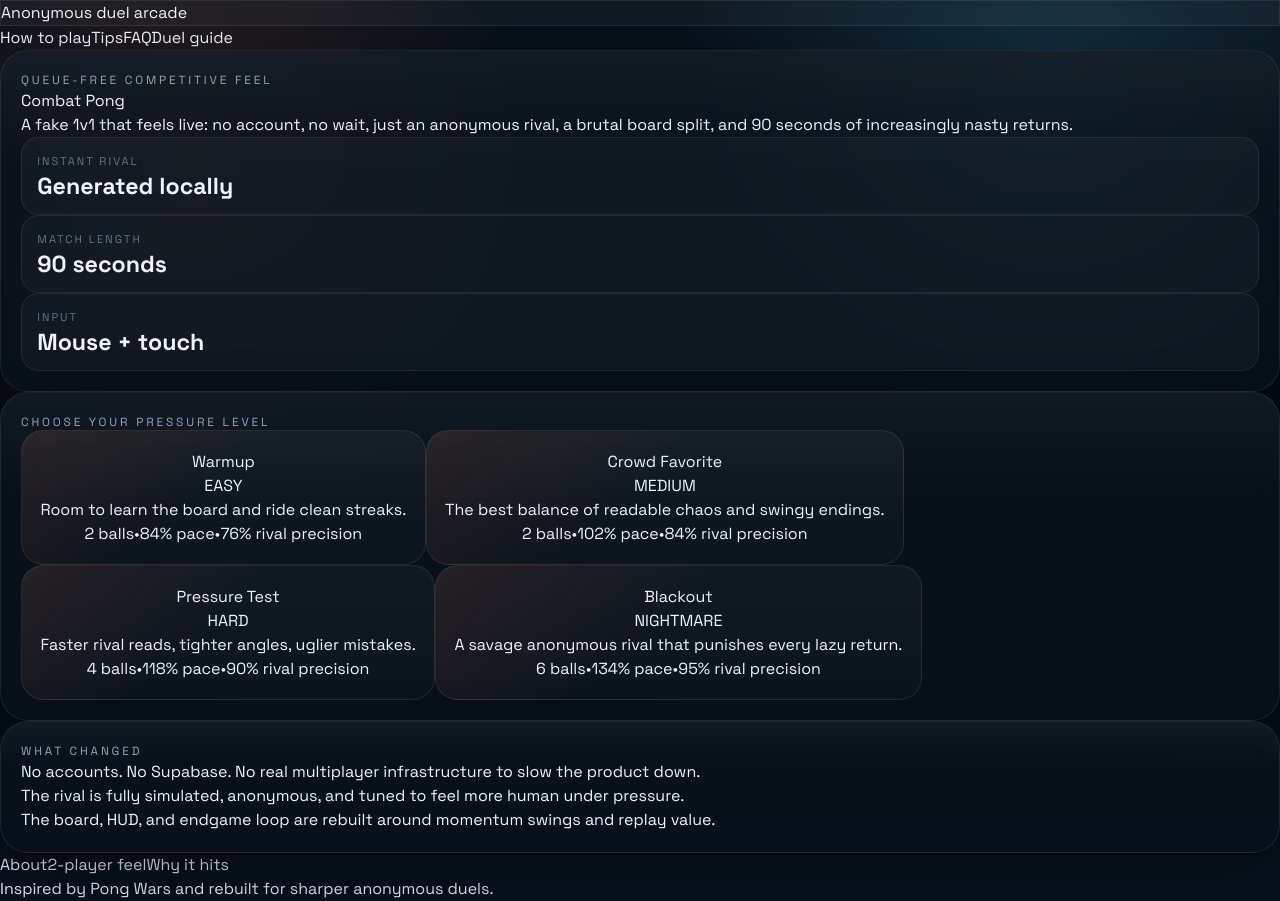
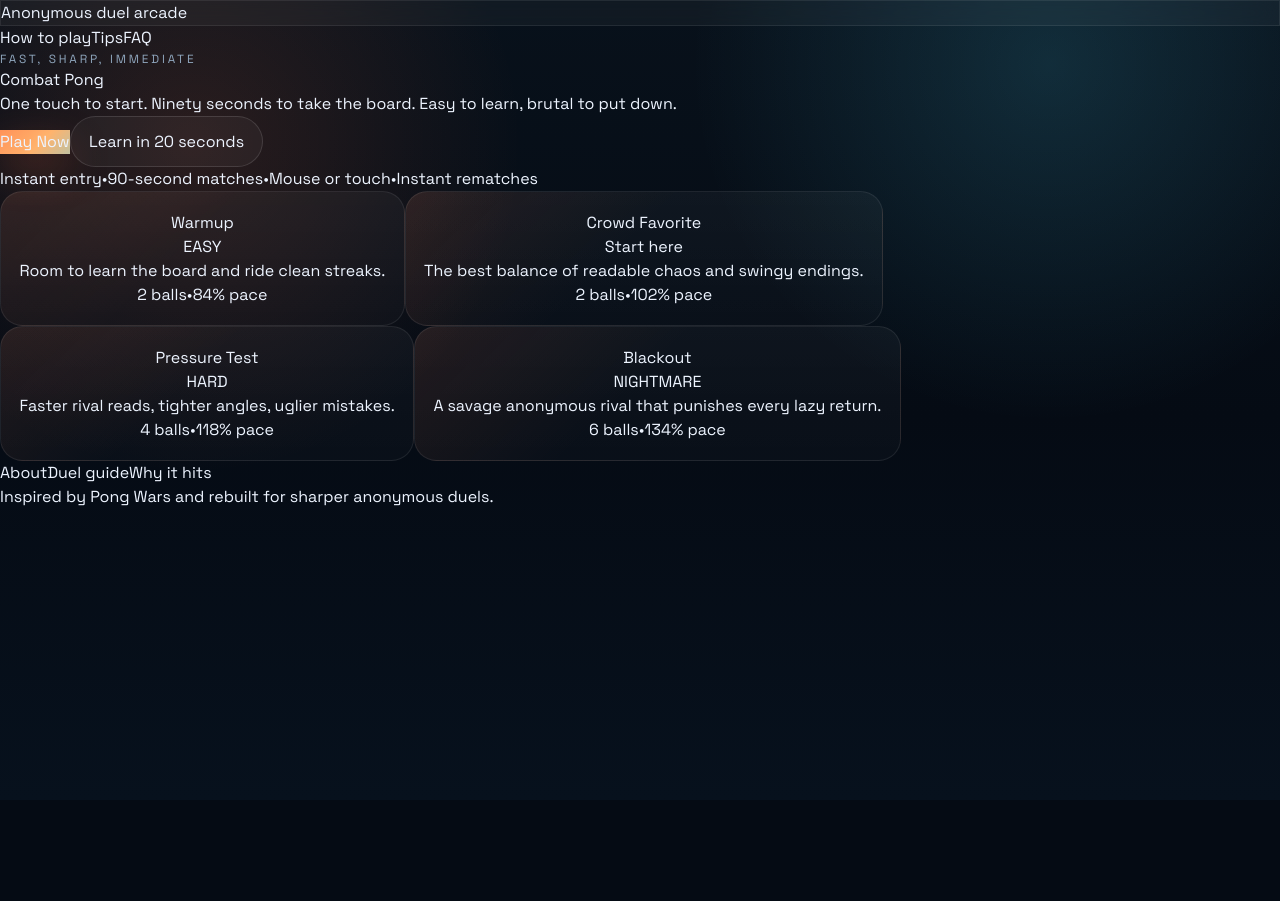
Before and after one commit to slegarraga/combat-pong, a React (Vite) app: page / in a window 1280 px wide. After the commit the page ends 800 px from the top, so only its background shows below. Built offline with nearby package versions, Linux system fonts and the light colour scheme.

Commit message:
Refine the homepage and add cursor lock controls

```diff
--- a/index.html
+++ b/index.html
@@ -120,7 +120,7 @@
           "name": "Is Combat Pong real multiplayer?",
           "acceptedAnswer": {
             "@type": "Answer",
-            "text": "Combat Pong now simulates an anonymous rival locally, giving each match a live 1v1 feeling without login, matchmaking, or backend services."
+            "text": "Combat Pong drops you into fast anonymous duels with no login, no waiting, and all the pressure of a tense 1v1."
           }
         }
       ]
--- a/src/components/MainMenu.tsx
+++ b/src/components/MainMenu.tsx
@@ -30,50 +30,95 @@ export const MainMenu = ({ onStartGame }: MainMenuProps) => {
     return (
         <div className="relative min-h-screen min-h-[100dvh] overflow-hidden bg-[var(--cp-bg)] text-[var(--cp-text)]">
             <div className="cp-home-bg fixed inset-0 pointer-events-none" />
-            <div className="relative mx-auto flex min-h-screen max-w-7xl flex-col px-4 py-6 sm:px-6 sm:py-8">
-                <header className="mb-8 flex flex-wrap items-center justify-between gap-4">
+            <div className="relative mx-auto flex min-h-screen max-w-6xl flex-col px-4 py-6 sm:px-6 sm:py-8">
+                <header className="flex flex-wrap items-center justify-between gap-4">
                     <div className="cp-chip rounded-full px-4 py-2 text-[11px] uppercase tracking-[0.26em] text-[var(--cp-muted)]">
                         Anonymous duel arcade
                     </div>
-                    <nav className="flex flex-wrap items-center gap-3 text-sm text-[var(--cp-muted)]">
+                    <nav className="flex flex-wrap items-center gap-4 text-sm text-[var(--cp-muted)]">
                         <a href="/how-to-play" className="hover:text-white">How to play</a>
                         <a href="/tips" className="hover:text-white">Tips</a>
                         <a href="/faq" className="hover:text-white">FAQ</a>
-                        <a href="/multiplayer" className="hover:text-white">Duel guide</a>
                     </nav>
                 </header>
 
-                <main className="grid flex-1 gap-6 lg:grid-cols-[1.2fr,0.95fr]">
-                    <section className="cp-panel relative overflow-hidden">
-                        <div className="absolute -left-20 top-10 h-56 w-56 rounded-full bg-[radial-gradient(circle,_rgba(255,111,60,0.28),_transparent_68%)] blur-2xl" />
-                        <div className="absolute right-0 top-0 h-72 w-72 rounded-full bg-[radial-gradient(circle,_rgba(79,220,255,0.22),_transparent_66%)] blur-3xl" />
-                        <div className="relative max-w-3xl">
-                            <p className="cp-kicker">Queue-free competitive feel</p>
-                            <h1 className="mt-3 text-5xl font-black tracking-[-0.06em] text-white sm:text-6xl lg:text-7xl">
+                <main className="flex flex-1 flex-col justify-center">
+                    <section className="mx-auto flex w-full max-w-4xl flex-col items-center text-center">
+                        <p className="cp-kicker">Fast, sharp, immediate</p>
+                        <h1 className="mt-4 text-6xl font-black tracking-[-0.08em] text-white sm:text-7xl lg:text-[6.5rem]">
                             Combat Pong
                         </h1>
-                            <p className="mt-5 max-w-2xl text-lg leading-relaxed text-[var(--cp-muted)] sm:text-xl">
-                                A fake 1v1 that feels live: no account, no wait, just an anonymous rival,
-                                a brutal board split, and 90 seconds of increasingly nasty returns.
+                        <p className="mt-6 max-w-2xl text-lg leading-relaxed text-[var(--cp-muted)] sm:text-xl">
+                            One touch to start. Ninety seconds to take the board. Easy to learn, brutal to put down.
                         </p>
 
-                            <div className="mt-8 grid gap-3 sm:grid-cols-3">
-                                <div className="cp-stat-card">
-                                    <span className="cp-stat-label">Instant rival</span>
-                                    <strong className="cp-stat-value text-lg">Generated locally</strong>
-                                </div>
-                                <div className="cp-stat-card">
-                                    <span className="cp-stat-label">Match length</span>
-                                    <strong className="cp-stat-value text-lg">90 seconds</strong>
-                                </div>
-                                <div className="cp-stat-card">
-                                    <span className="cp-stat-label">Input</span>
-                                    <strong className="cp-stat-value text-lg">Mouse + touch</strong>
-                                </div>
+                        <div className="mt-8 flex flex-wrap items-center justify-center gap-3">
+                            <button
+                                onClick={() => onStartGame('MEDIUM')}
+                                className="btn-gradient rounded-2xl px-7 py-4 text-base font-bold text-white"
+                            >
+                                Play Now
+                            </button>
+                            <a
+                                href="/how-to-play"
+                                className="cp-button-secondary rounded-2xl px-5 py-4"
+                            >
+                                Learn in 20 seconds
+                            </a>
                         </div>
 
+                        <div className="mt-6 flex flex-wrap items-center justify-center gap-3 text-xs uppercase tracking-[0.18em] text-[var(--cp-dim)]">
+                            <span>Instant entry</span>
+                            <span>•</span>
+                            <span>90-second matches</span>
+                            <span>•</span>
+                            <span>Mouse or touch</span>
+                            <span>•</span>
+                            <span>Instant rematches</span>
+                        </div>
+                    </section>
+
+                    <section className="mx-auto mt-12 w-full max-w-5xl">
+                        <div className="grid gap-3 md:grid-cols-2 xl:grid-cols-4">
+                            {difficultyOrder.map((difficulty) => {
+                                const settings = DIFFICULTY[difficulty];
+                                const isDefault = difficulty === 'MEDIUM';
+
+                                return (
+                                    <button
+                                        key={difficulty}
+                                        onClick={() => onStartGame(difficulty)}
+                                        className="cp-mode-card group w-full text-left"
+                                    >
+                                        <div className="flex items-center justify-between gap-3">
+                                            <h2 className="text-xl font-black text-white">{settings.label}</h2>
+                                            {isDefault ? (
+                                                <span className="rounded-full border border-white/10 px-2 py-1 text-[10px] uppercase tracking-[0.18em] text-[var(--cp-muted)]">
+                                                    Start here
+                                                </span>
+                                            ) : (
+                                                <span className="text-xs uppercase tracking-[0.2em] text-[var(--cp-dim)]">
+                                                    {difficulty}
+                                                </span>
+                                            )}
+                                        </div>
+                                        <p className="mt-3 text-sm leading-relaxed text-[var(--cp-muted)]">
+                                            {settings.subtitle}
+                                        </p>
+                                        <div className="mt-4 flex flex-wrap gap-2 text-xs uppercase tracking-[0.16em] text-[var(--cp-dim)]">
+                                            <span>{settings.ballPairs * 2} balls</span>
+                                            <span>•</span>
+                                            <span>{Math.round(settings.speedMod * 100)}% pace</span>
+                                        </div>
+                                    </button>
+                                );
+                            })}
+                        </div>
+                    </section>
+
                     {stats && (
-                                <div className="mt-8 grid gap-3 sm:grid-cols-4">
+                        <section className="mx-auto mt-8 w-full max-w-5xl">
+                            <div className="grid gap-3 sm:grid-cols-2 xl:grid-cols-4">
                                 <div className="cp-stat-card">
                                     <span className="cp-stat-label">Wins</span>
                                     <strong className="cp-stat-value">{stats.wins}</strong>
@@ -91,61 +136,14 @@ export const MainMenu = ({ onStartGame }: MainMenuProps) => {
                                     <strong className="cp-stat-value">{stats.bestStreak}x</strong>
                                 </div>
                             </div>
+                        </section>
                     )}
-                        </div>
-                    </section>
-
-                    <section className="space-y-4">
-                        <div className="cp-panel">
-                            <p className="cp-kicker">Choose your pressure level</p>
-                            <div className="mt-4 space-y-3">
-                                {difficultyOrder.map((difficulty) => {
-                                    const settings = DIFFICULTY[difficulty];
-                                    return (
-                                        <button
-                                            key={difficulty}
-                                            onClick={() => onStartGame(difficulty)}
-                                            className="cp-mode-card group w-full text-left"
-                                        >
-                                            <div>
-                                                <div className="flex items-center justify-between gap-3">
-                                                    <h2 className="text-xl font-black text-white">{settings.label}</h2>
-                                                    <span className="text-xs uppercase tracking-[0.2em] text-[var(--cp-dim)]">
-                                                        {difficulty}
-                                                    </span>
-                                                </div>
-                                                <p className="mt-2 text-sm leading-relaxed text-[var(--cp-muted)]">
-                                                    {settings.subtitle}
-                                                </p>
-                                            </div>
-                                            <div className="mt-4 flex flex-wrap gap-2 text-xs uppercase tracking-[0.16em] text-[var(--cp-dim)]">
-                                                <span>{settings.ballPairs * 2} balls</span>
-                                                <span>•</span>
-                                                <span>{Math.round(settings.speedMod * 100)}% pace</span>
-                                                <span>•</span>
-                                                <span>{Math.round(settings.aiPrecision * 100)}% rival precision</span>
-                                            </div>
-                                        </button>
-                                    );
-                                })}
-                            </div>
-                        </div>
-
-                        <div className="cp-panel">
-                            <p className="cp-kicker">What changed</p>
-                            <div className="mt-4 space-y-3 text-sm leading-relaxed text-[var(--cp-muted)]">
-                                <p>No accounts. No Supabase. No real multiplayer infrastructure to slow the product down.</p>
-                                <p>The rival is fully simulated, anonymous, and tuned to feel more human under pressure.</p>
-                                <p>The board, HUD, and endgame loop are rebuilt around momentum swings and replay value.</p>
-                            </div>
-                        </div>
-                    </section>
                 </main>
 
                 <footer className="mt-8 flex flex-wrap items-center justify-between gap-3 border-t border-white/6 pt-5 text-xs text-[var(--cp-dim)]">
                     <div className="flex flex-wrap items-center gap-3">
                         <a href="/about" className="hover:text-white">About</a>
-                        <a href="/two-player" className="hover:text-white">2-player feel</a>
+                        <a href="/multiplayer" className="hover:text-white">Duel guide</a>
                         <a href="/best-free" className="hover:text-white">Why it hits</a>
                     </div>
                     <p>
--- a/src/components/MoreTargetedSEOPages.tsx
+++ b/src/components/MoreTargetedSEOPages.tsx
@@ -111,7 +111,7 @@ export const TwoPlayerPage = ({ onBack, onPlay }: SEOPageProps) => {
     useEffect(() => {
         document.title = '2 Player Pong Feel Online - Combat Pong Anonymous Duel | Play Free';
         const metaDesc = document.querySelector('meta[name="description"]');
-        if (metaDesc) metaDesc.setAttribute('content', 'Want a 2-player pong feeling without signup friction? Combat Pong creates an anonymous rival instantly so every match feels like a tense 1v1. Free browser game.');
+        if (metaDesc) metaDesc.setAttribute('content', 'Want a 2-player pong feeling without signup friction? Combat Pong throws you into instant anonymous duels built for tense 1v1 energy. Free browser game.');
         return () => { document.title = 'Combat Pong - Free Online Territory Control Game'; };
     }, []);
 
@@ -133,7 +133,7 @@ export const TwoPlayerPage = ({ onBack, onPlay }: SEOPageProps) => {
                         2-Player Pong Feel
                     </h1>
                     <p className="text-gray-400 text-sm sm:text-base">
-                        Built to feel like a live rival without requiring one.
+                        Built for live-rival pressure and instant rematches.
                     </p>
                 </div>
 
@@ -141,7 +141,7 @@ export const TwoPlayerPage = ({ onBack, onPlay }: SEOPageProps) => {
                     <section className="bg-gradient-to-r from-blue-500/10 to-purple-500/10 border border-blue-500/20 rounded-xl p-4 sm:p-6">
                         <h2 className="font-bold text-lg text-blue-400 mb-3">⚡ Anonymous Duel Energy</h2>
                         <p className="text-gray-300 text-sm mb-3">
-                            Combat Pong now creates a convincing 1v1 feeling locally:
+                            Combat Pong is built to drop you into a convincing 1v1 instantly:
                         </p>
                         <ul className="text-gray-300 text-sm space-y-2">
                             <li>• <strong>No queue</strong> - Tap play and a rival appears instantly</li>
@@ -155,8 +155,8 @@ export const TwoPlayerPage = ({ onBack, onPlay }: SEOPageProps) => {
                         <h2 className="font-bold text-lg mb-3">🎮 How 2-Player Works</h2>
                         <ol className="text-gray-300 text-sm space-y-2 list-decimal list-inside">
                             <li>Choose a difficulty that matches how brutal you want the duel to feel</li>
-                            <li>The game generates a rival alias, title, and signal readout</li>
-                            <li>The simulated rival responds like a real opponent under pressure</li>
+                            <li>Your opponent enters with a call-sign, title, and signal readout</li>
+                            <li>The pressure ramps up hard as the duel gets tighter</li>
                             <li>Out-control the board before the 90-second clock expires</li>
                             <li>Run it back instantly if the finish gets ugly</li>
                         </ol>
--- a/src/game/GameCanvas.tsx
+++ b/src/game/GameCanvas.tsx
@@ -33,6 +33,7 @@ export const GameCanvas = ({ difficulty, onBack }: GameCanvasProps) => {
         restart,
         togglePause,
         handleMouseMove,
+        handlePointerDelta,
         handleTouchMove,
         isPaused,
         gameOver,
@@ -46,6 +47,7 @@ export const GameCanvas = ({ difficulty, onBack }: GameCanvasProps) => {
     const [shareStatus, setShareStatus] = useState<'idle' | 'sharing' | 'shared' | 'copied' | 'downloaded'>('idle');
     const [hasRecordedGame, setHasRecordedGame] = useState(false);
     const [stats, setStats] = useState<PlayerStats | null>(null);
+    const [isPointerLocked, setIsPointerLocked] = useState(false);
 
     const total = score.day + score.night;
     const dayPercent = total > 0 ? Math.round((score.day / total) * 100) : 50;
@@ -67,11 +69,43 @@ export const GameCanvas = ({ difficulty, onBack }: GameCanvasProps) => {
             : COLORS.text;
 
     useEffect(() => {
+        const canvas = canvasRef.current;
         document.body.classList.add('game-active');
         return () => {
+            if (document.pointerLockElement === canvas) {
+                document.exitPointerLock?.();
+            }
             document.body.classList.remove('game-active');
         };
     }, []);
+
+    useEffect(() => {
+        const handlePointerLockChange = () => {
+            setIsPointerLocked(document.pointerLockElement === canvasRef.current);
+        };
+
+        const handleLockedMouseMove = (event: MouseEvent) => {
+            if (document.pointerLockElement !== canvasRef.current || !canvasRef.current) return;
+
+            const rect = canvasRef.current.getBoundingClientRect();
+            const scaleX = CANVAS_SIZE / rect.width;
+            handlePointerDelta(event.movementX * scaleX);
+        };
+
+        document.addEventListener('pointerlockchange', handlePointerLockChange);
+        document.addEventListener('mousemove', handleLockedMouseMove);
+
+        return () => {
+            document.removeEventListener('pointerlockchange', handlePointerLockChange);
+            document.removeEventListener('mousemove', handleLockedMouseMove);
+        };
+    }, [handlePointerDelta]);
+
+    useEffect(() => {
+        if ((gameOver || isPaused) && document.pointerLockElement === canvasRef.current) {
+            document.exitPointerLock?.();
+        }
+    }, [gameOver, isPaused]);
 
     useEffect(() => {
         if (!gameOver || hasRecordedGame) return;
@@ -106,6 +140,11 @@ export const GameCanvas = ({ difficulty, onBack }: GameCanvasProps) => {
             bestStreak,
         });
         setShareStatus(result);
+    };
+
+    const lockCursorToArena = () => {
+        if (gameOver || isPaused) return;
+        canvasRef.current?.requestPointerLock?.();
     };
 
     const shareLabel = {
@@ -248,10 +287,19 @@ export const GameCanvas = ({ difficulty, onBack }: GameCanvasProps) => {
                                     width={CANVAS_SIZE}
                                     height={CANVAS_SIZE}
                                     className="relative z-[1] aspect-square w-full cursor-none touch-none rounded-[22px]"
-                                    onMouseMove={handleMouseMove}
+                                    onClick={lockCursorToArena}
+                                    onMouseMove={isPointerLocked ? undefined : handleMouseMove}
                                     onTouchMove={handleTouchMove}
                                     onTouchStart={(event) => event.preventDefault()}
                                 />
+
+                                {!gameOver && (
+                                    <div className="pointer-events-none absolute inset-x-5 bottom-4 z-10 flex justify-center">
+                                        <div className="cp-chip rounded-full px-4 py-2 text-[11px] uppercase tracking-[0.18em] text-[var(--cp-muted)]">
+                                            {isPointerLocked ? 'Cursor locked • press Esc to release' : 'Click board to lock cursor'}
+                                        </div>
+                                    </div>
+                                )}
 
                                 {isPaused && !gameOver && (
                                     <div className="absolute inset-0 z-20 flex items-center justify-center rounded-[22px] bg-black/70 backdrop-blur">
@@ -305,7 +353,7 @@ export const GameCanvas = ({ difficulty, onBack }: GameCanvasProps) => {
                                                     onClick={handleRestart}
                                                     className="btn-gradient w-full justify-center rounded-2xl px-5 py-4 text-base font-bold text-white"
                                                 >
-                                                    Queue another fake rival
+                                                    Instant rematch
                                                 </button>
                                             </div>
                                         </div>
@@ -326,7 +374,7 @@ export const GameCanvas = ({ difficulty, onBack }: GameCanvasProps) => {
                                 Reset board
                             </button>
                             <div className="cp-chip rounded-full px-4 py-3 text-sm text-[var(--cp-muted)]">
-                                No login. No queue. Fully anonymous.
+                                Tap, play, rematch.
                             </div>
                         </div>
                     </main>
--- a/src/game/ShareCard.ts
+++ b/src/game/ShareCard.ts
@@ -120,7 +120,7 @@ export const generateShareCard = async (data: ShareCardData): Promise<Blob> => {
 
     ctx.font = '600 24px "Space Grotesk", sans-serif';
     ctx.fillStyle = COLORS.textMuted;
-    ctx.fillText('No login. No queue. Just a savage fake 1v1.', 730, 396);
+    ctx.fillText('No login. No queue. Just instant duel pressure.', 730, 396);
     ctx.fillText('combatpong.com', 730, 438);
 
     return new Promise((resolve, reject) => {
```
Also changed, not shown: src/components/MoreSEOPages.tsx (+18 -19 lines), src/game/GameLoop.ts (+10 -0 lines), 1 other file (tests, documents, lock files or other folders). Lines whose indentation alone changed are shown as unchanged.
